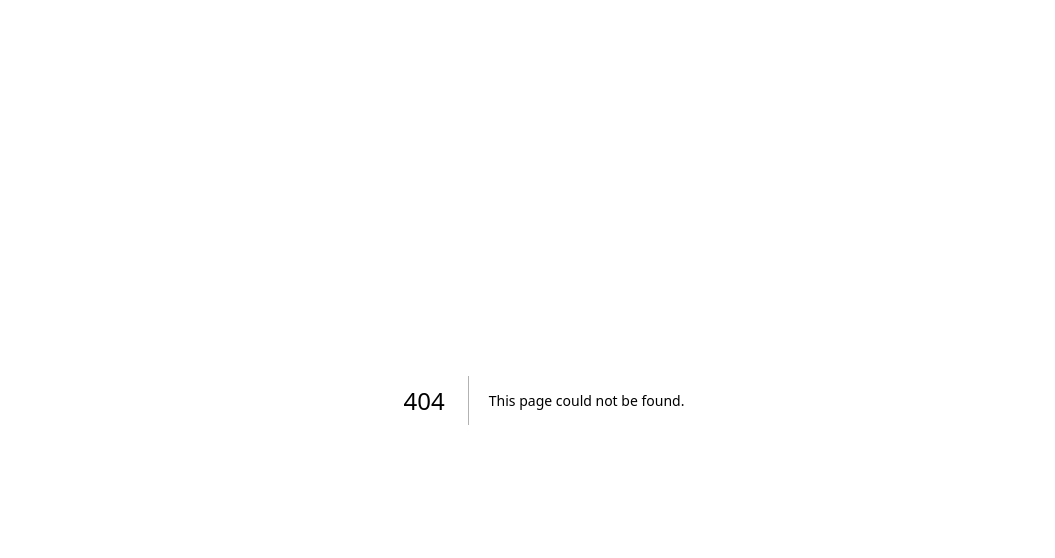
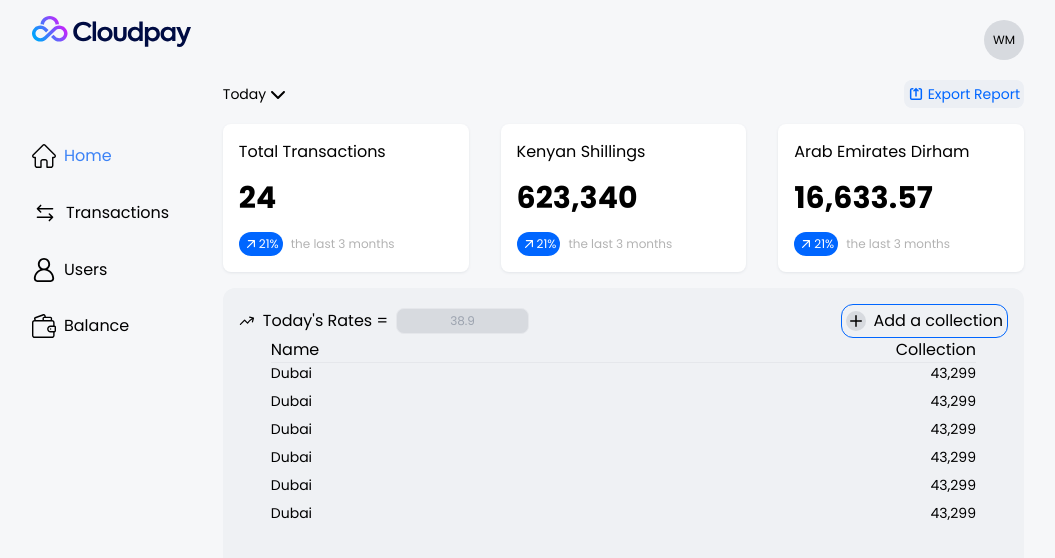
Before and after one commit to Gerald-ux-ux/fx.cloudpay, a Next.js app: page /home in a window 1280 px wide. Before the commit this address had no page. Shown: the top 558 px of the page, without its empty margins (96-1151 px from the left). Built offline with nearby package versions, Linux system fonts and the light colour scheme; a web font is replaced by a local one.

Commit message:
Side bar configuration

```diff
--- /dev/null
+++ b/components/AddCollection.jsx
@@ -0,0 +1,50 @@
+import { XMarkIcon } from "@heroicons/react/20/solid";
+import React from "react";
+
+function AddCollection({ isOpen, toggle }) {
+  const handleClose = () => {
+    toggle();
+  };
+  return (
+    <>
+      {isOpen && (
+        <div className="fixed inset-0 flex items-center justify-center bg-black/50 z-50">
+          <div className="bg-white relative rounded-xl  justify-center items-center flex flex-col p-12 w-2/2">
+            <XMarkIcon
+              onClick={handleClose}
+              className=" bg-[#06f] cursor-pointer text-white absolute top-2 right-4 rounded-full h-6 w-6"
+            />
+            <div className="flex justify-center items-center flex-col">
+              <div className="flex justify-between space-x-3 flex-row">
+                <div className="">
+                  <p className="text-sm">Name</p>
+                  <input
+                    type="text"
+                    placeholder="Name"
+                    className="border p-2 rounded-lg w-full"
+                  />
+                </div>
+                <div>
+                  <p className="text-sm">Collection</p>
+                  <input
+                    type="Number"
+                    placeholder="32,344"
+                    className="border rounded-lg p-2 w-full"
+                  />
+                </div>
+              </div>
+            </div>
+
+            <div className="w-full mt-4 flex justify-center items-center mx-4">
+              <button className=" font-light justify-center w-full items-center flex rounded-full py-2 bg-[#06f] text-white  ">
+                Add to Collection
+              </button>
+            </div>
+          </div>
+        </div>
+      )}
+    </>
+  );
+}
+
+export default AddCollection;
--- a/components/Landing.jsx
+++ b/components/Landing.jsx
@@ -1,4 +1,4 @@
-import React from "react";
+import React, { useState } from "react";
 import SideBar from "./SideBar";
 import { FontAwesomeIcon } from "@fortawesome/react-fontawesome";
 import {
@@ -12,14 +12,21 @@ import {
   PlusCircleIcon,
   PlusIcon,
 } from "@heroicons/react/20/solid";
+import AddCollection from "./AddCollection";
+import User from "./User";
 
 function Landing() {
+  const [isOpen, setIsOpen] = useState(false);
+
+  const toggle = () => setIsOpen(!isOpen);
+
   return (
     <>
       <div className="flex flex-row h-full ">
         <SideBar />
         <div className="flex w-full mr-8 ml-8 flex-col">
-          <div className="flex mr-4  items-center mt-16 flex-row w-full justify-between">
+          <User/>
+          <div className="flex mr-4  items-center mt-20 flex-row w-full justify-between">
             <div className="flex items-center space-x-1">
               <p className="font-normal text-sm">Today </p>
               <FontAwesomeIcon icon={faChevronDown} />
@@ -90,21 +97,44 @@ function Landing() {
                     className="bg-[#D7DADF] p-1 w-4/12 border text-xs text-center rounded-lg"
                   />
                 </div>
-                <button className="text-base flex">
+                <button onClick={toggle} className=" border p-1 rounded-xl border-[#06f] justify-center items-center text-base flex">
                   <PlusIcon className="h-5 rounded-full mr-2 bg-[#D7DADF] w-5" />{" "}
                   Add a collection
                 </button>
+                <AddCollection toggle={toggle} isOpen={isOpen} />
               </div>
               <div className="flex flex-col px-8  justify-between">
                 <div className="border-b flex justify-between w-full">
-                  <p className=" text-sm">Name</p>
-                  <p className=" text-sm">Collection</p>
+                  <p className=" text-base">Name</p>
+                  <p className=" text-base">Collection</p>
                 </div>
-                <div className="flex-col flex justify-between w-full">
+                <div className="flex-col flex justify-between space-y-2 w-full">
+                  {/* Display the collections of the specific day */}
                   <div className="flex  justify-between">
-                    <p className=" text-sm">Name</p>
-                    <p className=" text-sm">Collection</p>
+                    <p className=" text-sm">Dubai</p>
+                    <p className=" text-sm">43,299</p>
                   </div>
+                  <div className="flex  justify-between">
+                    <p className=" text-sm">Dubai</p>
+                    <p className=" text-sm">43,299</p>
+                  </div>
+                  <div className="flex  justify-between">
+                    <p className=" text-sm">Dubai</p>
+                    <p className=" text-sm">43,299</p>
+                  </div>
+                  <div className="flex  justify-between">
+                    <p className=" text-sm">Dubai</p>
+                    <p className=" text-sm">43,299</p>
+                  </div>
+                  <div className="flex  justify-between">
+                    <p className=" text-sm">Dubai</p>
+                    <p className=" text-sm">43,299</p>
+                  </div>
+                  <div className="flex  justify-between">
+                    <p className=" text-sm">Dubai</p>
+                    <p className=" text-sm">43,299</p>
+                  </div>
+
                 </div>
               </div>
             </div>
--- a/components/SideBar.jsx
+++ b/components/SideBar.jsx
@@ -1,14 +1,22 @@
-import React, { useState } from "react";
+import React, { useEffect, useState } from "react";
+import { useRouter } from "next/router";
 
 function SideBar() {
+  const router = useRouter();
   const [activeItem, setActiveItem] = useState("");
 
   const handleItemClick = (itemName) => {
     setActiveItem(itemName);
+    router.push(`${itemName.toLowerCase()}`);
   };
 
+  useEffect(() => {
+    const routeName = router.pathname.replace("/", "");
+    setActiveItem(routeName.charAt(0).toUpperCase() + routeName.slice(1));
+  }, [router.pathname]);
+
   return (
-    <div className="flex  flex-col items-start">
+    <div className="flex flex-col items-start">
       <img src="/Images/Cloudpay.svg" alt="" className="mt-4" />
 
       <div className="flex flex-col absolute top-36 space-y-8 justify-center items-start">
--- /dev/null
+++ b/components/User.jsx
@@ -0,0 +1,13 @@
+import React from "react";
+
+function User() {
+  return (
+    <div className="flex justify-end items-center ">
+      <div className="h-10 w-10 rounded-full justify-center items-center flex absolute top-5  bg-[#D7DADF]">
+        <p className="text-center font-normal text-xs ">WM</p>
+      </div>
+    </div>
+  );
+}
+
+export default User;
--- /dev/null
+++ b/pages/balance.jsx
@@ -0,0 +1,10 @@
+import SideBar from '@/components/SideBar';
+import React from 'react';
+
+function balance() {
+  return <div className="bg-[#F6F7F9] h-screen px-32">
+    <SideBar/>
+  </div>;
+}
+
+export default balance;
--- /dev/null
+++ b/pages/home.jsx
@@ -0,0 +1,13 @@
+import Landing from '@/components/Landing';
+import SideBar from '@/components/SideBar';
+import React from 'react';
+
+function home() {
+  return (
+    <div className="bg-[#F6F7F9] h-screen px-32">
+      <Landing />
+    </div>
+  );
+}
+
+export default home;
--- a/pages/index.js
+++ b/pages/index.js
@@ -4,7 +4,6 @@ import React from "react";
 export default function Home() {
   return (
     <main className="bg-[#F6F7F9] h-screen px-32">
-      <Landing />
     </main>
   );
 }
--- /dev/null
+++ b/pages/transactions.jsx
@@ -0,0 +1,13 @@
+import SideBar from "@/components/SideBar";
+import User from "@/components/User";
+import React from "react";
+
+function transactions() {
+  return (
+    <div className="bg-[#F6F7F9] h-screen px-32">
+      <SideBar />
+    </div>
+  );
+}
+
+export default transactions;
--- /dev/null
+++ b/pages/users.jsx
@@ -0,0 +1,12 @@
+import SideBar from '@/components/SideBar';
+import React from 'react';
+
+function users() {
+  return (
+    <div className="bg-[#F6F7F9] h-screen px-32">
+      <SideBar />
+    </div>
+  );
+}
+
+export default users;
--- a/styles/globals.css
+++ b/styles/globals.css
@@ -3,7 +3,7 @@
 @tailwind utilities;
 
 @font-face {
-  font-family: 'Axiforma';
+  font-family: 'Poppins';
   src: url('../public/Fonts/Poppins/Poppins-Bold.ttf');
   font-weight: bold;
   font-style: normal;
```
